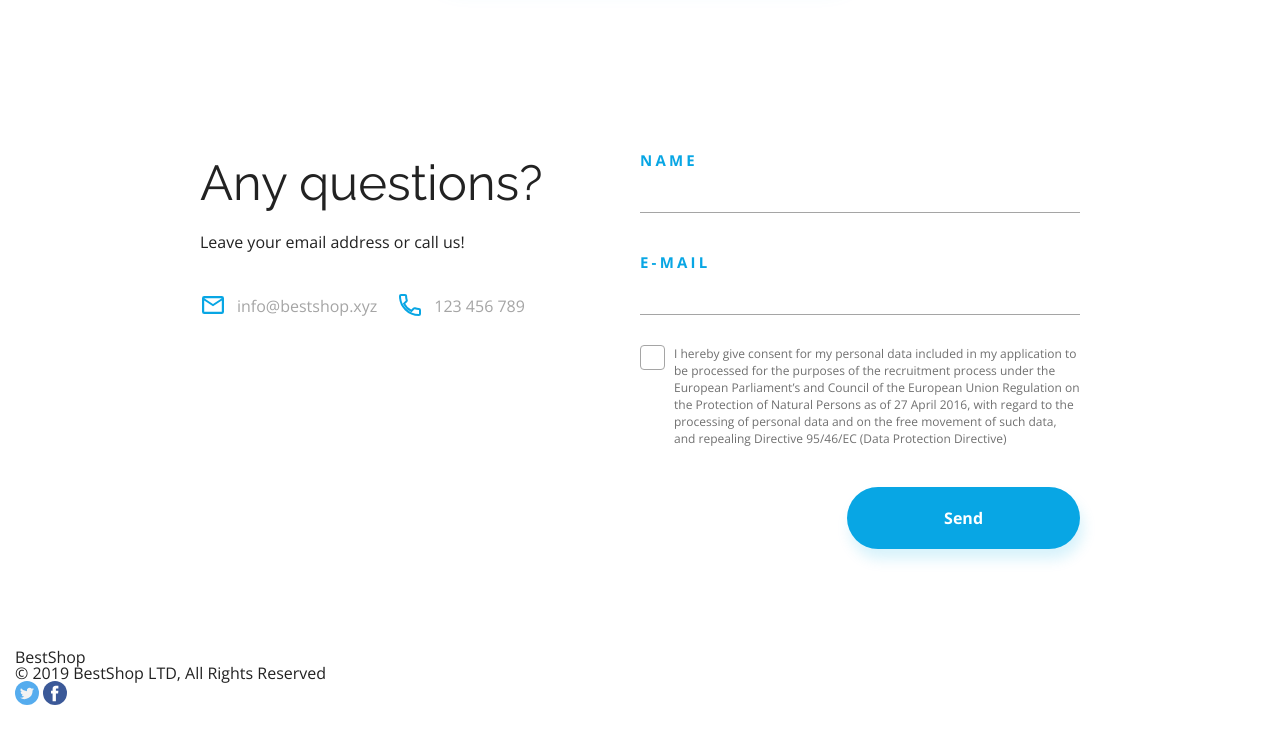
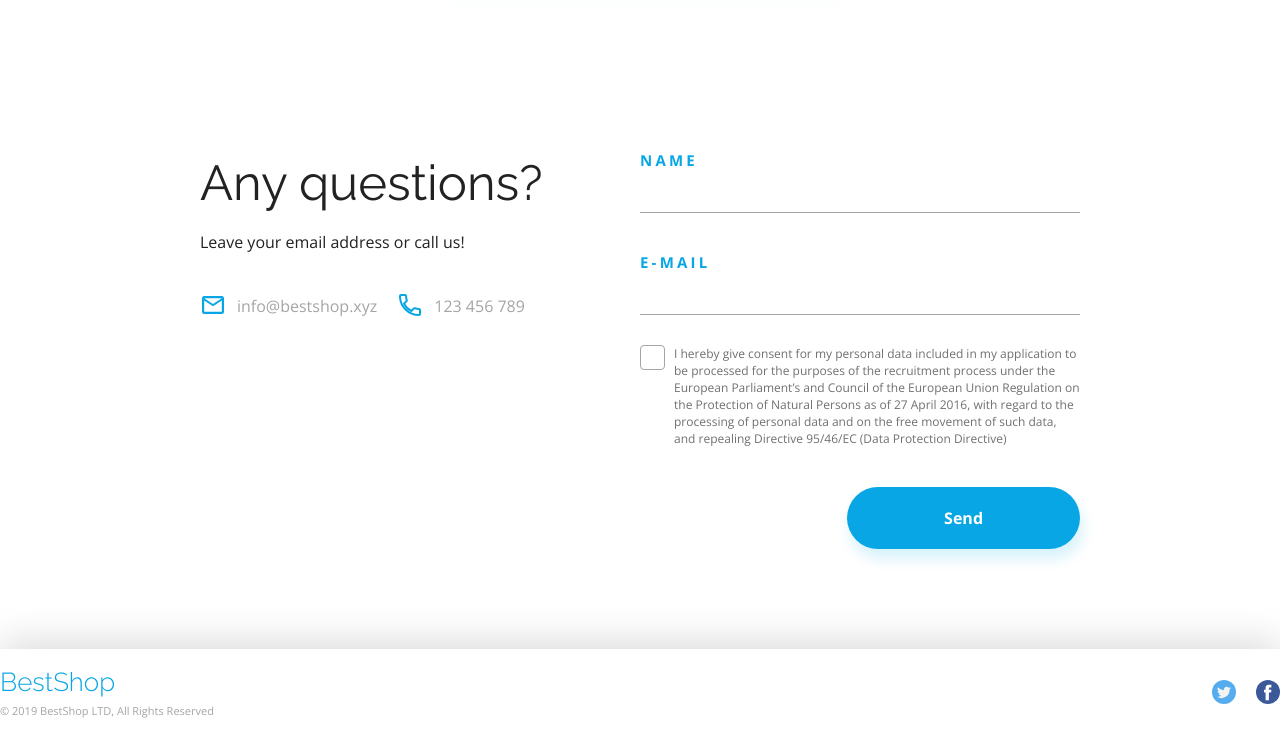
Before and after one commit to patryk-pi/Web-page_Best-Shop, a website built with Parcel: page index.html in a window 1280 px wide. Shown: the part 3512-4248 px from the top of the page. Before the commit the page ends 4222 px from the top, so only its background shows below. Built offline with nearby package versions, Linux system fonts and the light colour scheme.

Commit message:
footer section

```diff
--- /dev/null
+++ b/scss/elements/_footer.scss
@@ -0,0 +1,29 @@
+.footer {
+  background-color: var(--color-light-gray);
+  box-shadow: 0 -5px 40px #00000029;
+
+  &-container {
+    display: flex;
+    justify-content: space-between;
+    align-items: center;
+    padding: 2rem 0;
+  }
+
+  &-header {
+    font-size: 2.6rem;
+    color: $color-primary;
+    font-weight: 300;
+    font-family: $font-raleway;
+    margin-bottom: 1rem;
+  }
+
+  &-note {
+    font-size: 1.1rem;
+    color: $color-grey;
+  }
+
+  &-icons {
+    display: flex;
+    gap: 2rem;
+  }
+}
--- a/scss/main.scss
+++ b/scss/main.scss
@@ -11,3 +11,4 @@
 @import "elements/pricing";
 @import "elements/contact";
 @import "elements/form";
+@import "elements/footer";
```
Also changed, not shown: 2 other files.
